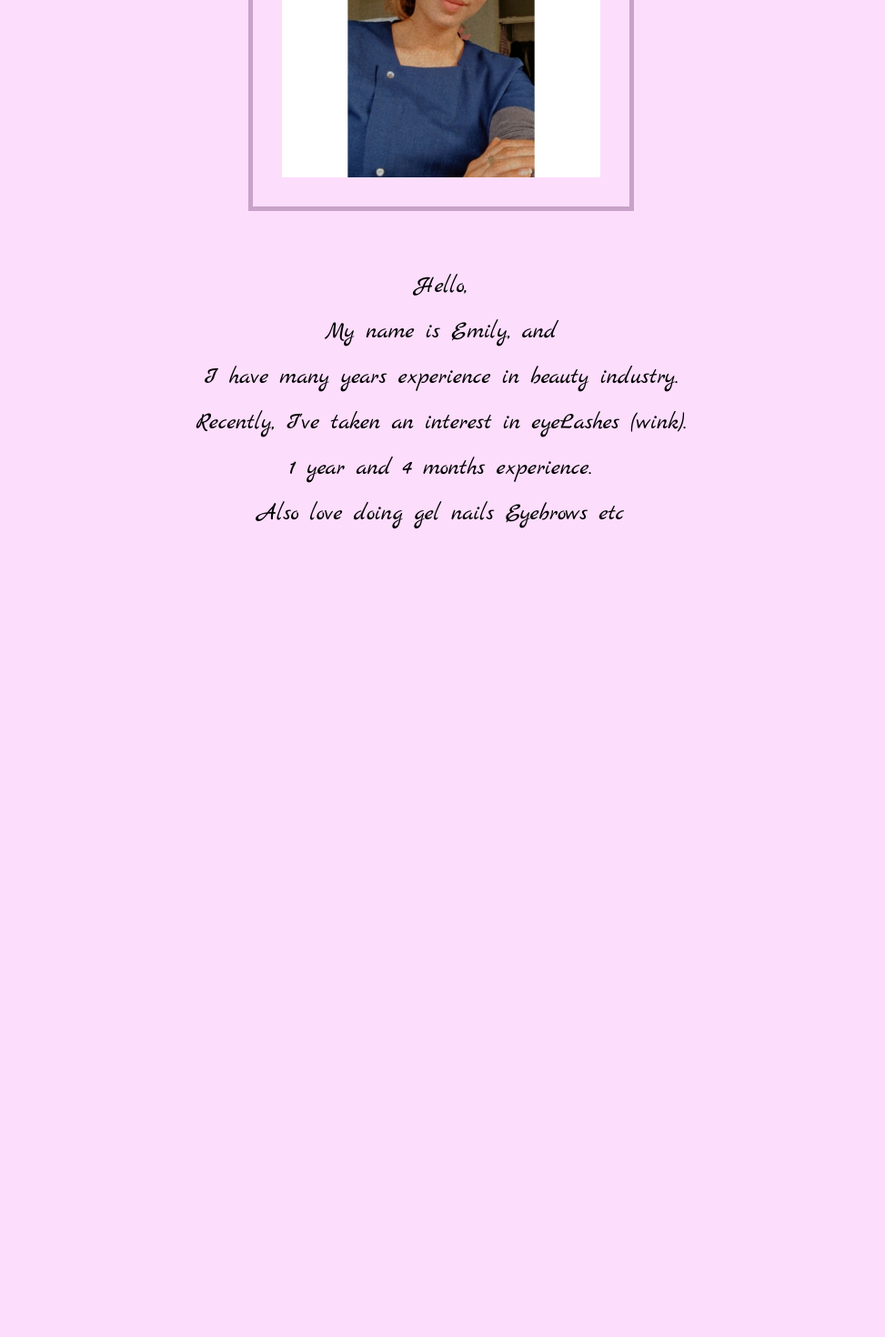
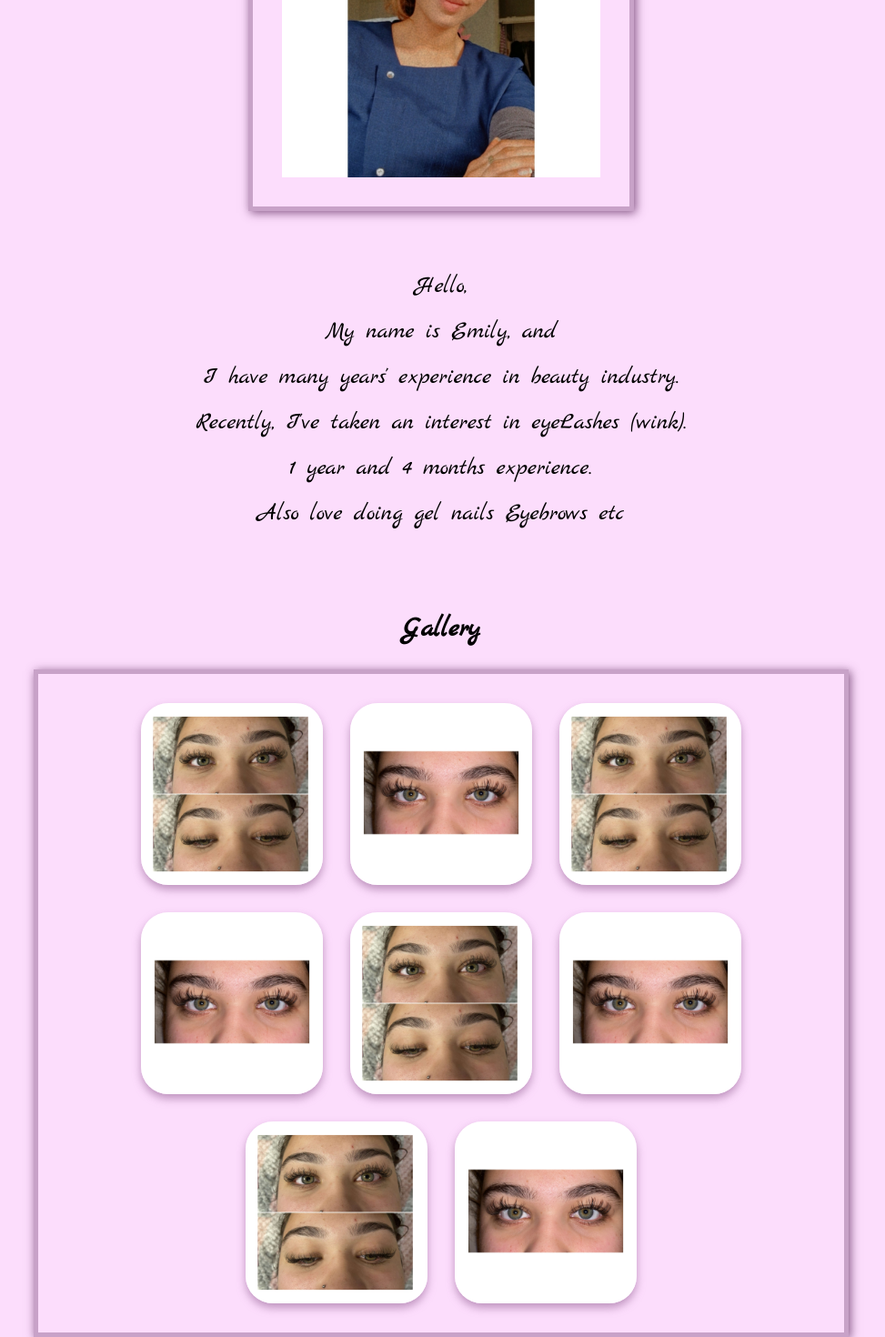
Before and after one commit to DeagoBrowne/Lash-Therapy, a React (Create React App) app: page / in a window 1280 px wide. Shown: the part 382-1852 px from the top of the page at 91% size, without its empty margins (155-1128 px from the left). Before the commit the page ends 1030 px from the top, so only its background shows below. Built offline with nearby package versions, Linux system fonts and the light colour scheme.

Commit message:
Created gallery with template pictures - added styling across the page (box-shadow etc.)

```diff
--- a/src/AboutMe.js
+++ b/src/AboutMe.js
@@ -7,7 +7,7 @@ export default function AboutMe() {
       <p className="profile">
         Hello, <br />
         My name is Emily, and <br />
-        I have many years experience in beauty industry.
+        I have many years' experience in beauty industry.
         <br />
         Recently, I've taken an interest in eyeLashes
         (wink). <br />
--- a/src/App.css
+++ b/src/App.css
@@ -6,16 +6,7 @@ body {
 }
 
 
-
-.navbar {
-  display: flex;
-  align-items: last baseline;
-  padding-left: 20px;
-  padding-bottom: 10px;
-  height: 80px;
-  background-color: #C8A2C8;
-}
-
+/* mobile settings */
 @media only screen and (max-width: 1284px) {
   .navbar {
     justify-content: center;
@@ -25,6 +16,22 @@ body {
   .main-section {
     flex-direction: column-reverse;
   }
+
+
+}
+
+
+/* regular browser  */
+
+/* header */
+.navbar {
+  display: flex;
+  align-items: last baseline;
+  padding-left: 20px;
+  padding-bottom: 10px;
+  height: 80px;
+  background-color: #C8A2C8;
+  box-shadow: 0 2px 10px rgba(100, 50, 100, 80%);
 }
 
 h3 {
@@ -37,6 +44,7 @@ h3 {
 }
 
 
+/* main content */
 .main-section {
   margin-top: 100px;
   /* border: 2px solid red; */
@@ -46,6 +54,8 @@ h3 {
   margin-right: 17.5%;
 }
 
+
+/* About Me */
 .profile {
   font-size: 26px;
   /* border: solid 2px black; */
@@ -58,4 +68,30 @@ h3 {
   width: 350px;
   border: solid 5px #C8A2C8;
   padding: 2rem;
+  box-shadow: 2px 2px 10px rgba(100, 50, 100, 80%);
 }
+
+/* Gallery */
+.gallery--title {
+  text-align: center;
+  font-size: 30px;
+}
+
+.gallery--grid {
+  border: 5px solid #C8A2C8;
+  display: flex;
+  flex-wrap: wrap;
+  justify-content: center;
+  gap: 30px;
+  margin-left: 15%;
+  margin-right: 15%;
+  padding-top: 2rem;
+  padding-bottom: 2rem;
+  box-shadow: 2px 2px 10px rgba(100, 50, 100, 80%);
+}
+
+.gallery--image {
+  width: 200px;
+  border-radius: 15% 15%;
+  box-shadow: 0 5px 10px rgba(150, 100, 150, 60%);
+}
--- a/src/App.js
+++ b/src/App.js
@@ -1,12 +1,14 @@
 import './App.css';
 import AboutMe from "./AboutMe";
 import Navbar from './Navbar';
+import Gallery from './Gallery';
 
 function App() {
   return (
     <div className="App">
       <Navbar />
       <AboutMe />
+      <Gallery />
     </div>
   );
 }
--- /dev/null
+++ b/src/Gallery.js
@@ -0,0 +1,21 @@
+import React from "react";
+import Image1 from "./siteImages/lashexample1.jpg"
+import Image2 from "./siteImages/lashexample2.jpg"
+
+export default function Gallery() {
+  return (
+    <>
+      <h2 className="gallery--title">Gallery</h2>
+      <div className="gallery--grid">
+        <img src={Image1} alt="" className="gallery--image" />
+        <img src={Image2} alt="" className="gallery--image" />
+        <img src={Image1} alt="" className="gallery--image" />
+        <img src={Image2} alt="" className="gallery--image" />
+        <img src={Image1} alt="" className="gallery--image" />
+        <img src={Image2} alt="" className="gallery--image" />
+        <img src={Image1} alt="" className="gallery--image" />
+        <img src={Image2} alt="" className="gallery--image" />
+      </div>
+    </>
+  )
+}
```
Also changed, not shown: src/siteImages/lashexample1.jpg, src/siteImages/lashexample2.jpg.
